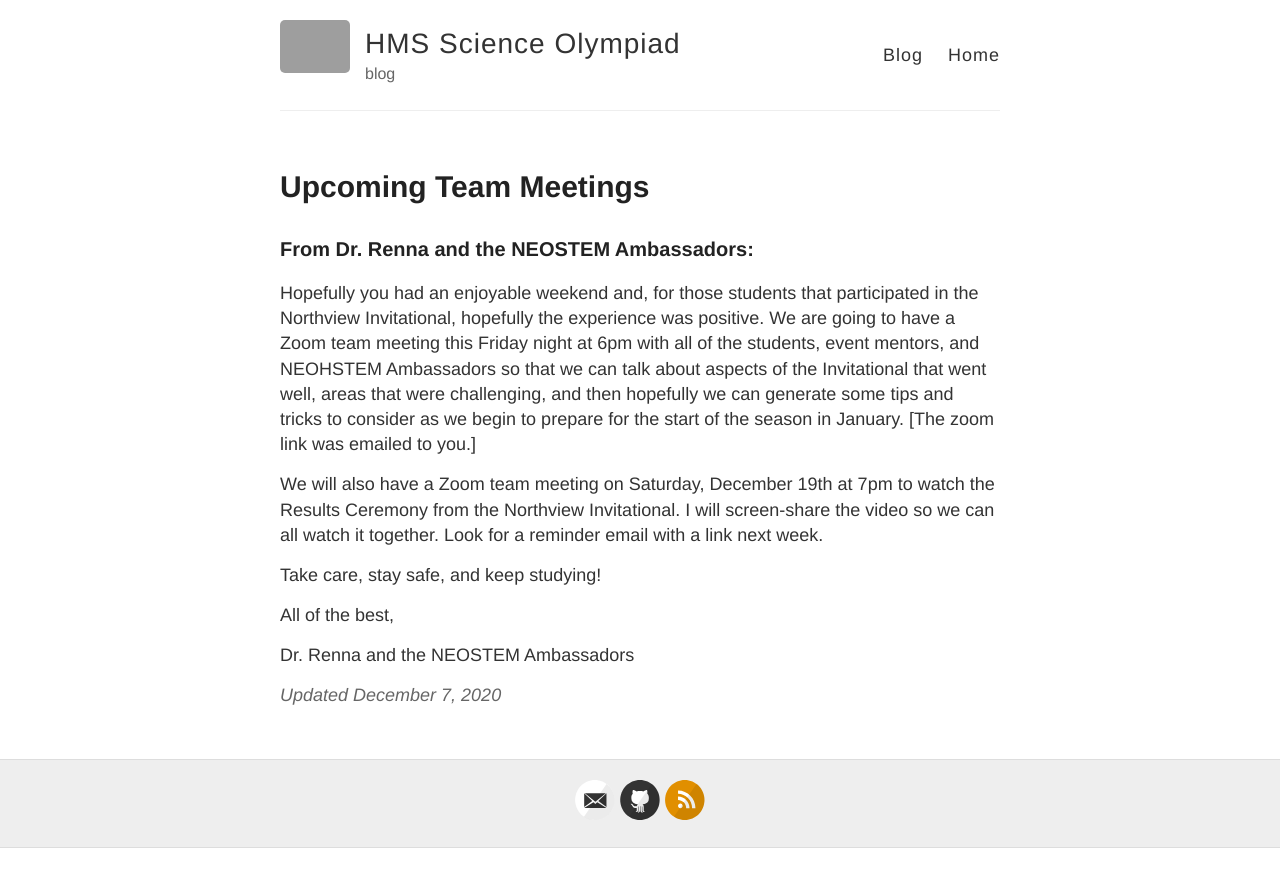
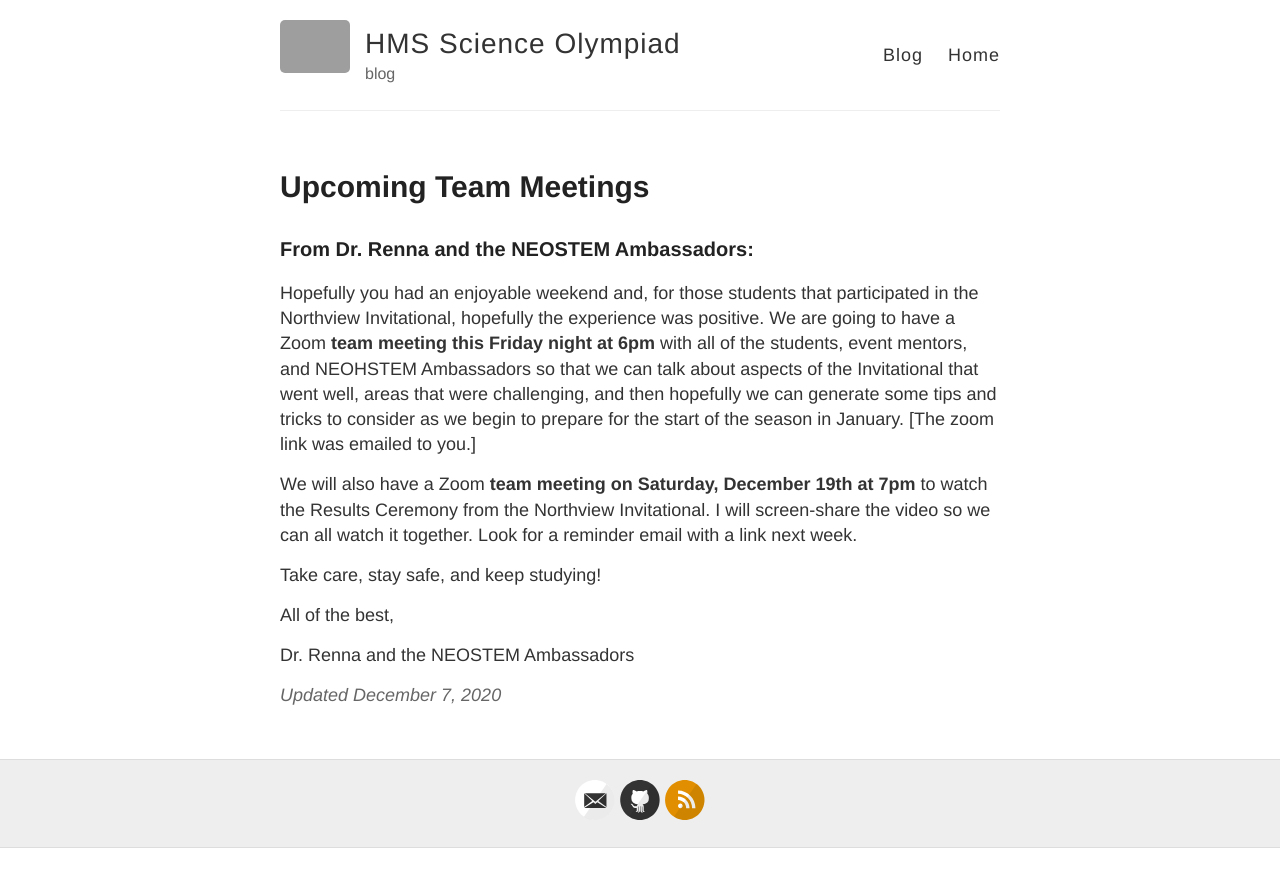
Before and after one commit to HMSSO/scioly-blog, a Jekyll site: the page built from _posts/2020-12-05-northview-invitational.markdown, in a window 1280 px wide. Shown: the top 887 px of the page. Built offline with Jekyll 4.4.1, drawn with Linux system fonts in a browser that asks for light colours; grey boxes are pictures that could not be loaded.

```diff
--- a/_posts/2020-12-05-northview-invitational.markdown
+++ b/_posts/2020-12-05-northview-invitational.markdown
@@ -5,9 +5,9 @@ date:   2020-12-07
 ---
 ### From Dr. Renna and the NEOSTEM Ambassadors:
 
-Hopefully you had an enjoyable weekend and, for those students that participated in the Northview Invitational, hopefully the experience was positive.  We are going to have a Zoom team meeting this Friday night at 6pm with all of the students, event mentors, and NEOHSTEM Ambassadors so that we can talk about aspects of the Invitational that went well, areas that were challenging, and then hopefully we can generate some tips and tricks to consider as we begin to prepare for the start of the season in January. [The zoom link was emailed to you.]
+Hopefully you had an enjoyable weekend and, for those students that participated in the Northview Invitational, hopefully the experience was positive.  We are going to have a Zoom **team meeting this Friday night at 6pm** with all of the students, event mentors, and NEOHSTEM Ambassadors so that we can talk about aspects of the Invitational that went well, areas that were challenging, and then hopefully we can generate some tips and tricks to consider as we begin to prepare for the start of the season in January. [The zoom link was emailed to you.]
 
-We will also have a Zoom team meeting on Saturday, December 19th at 7pm to watch the Results Ceremony from the Northview Invitational.  I will screen-share the video so we can all watch it together.  Look for a reminder email with a link next week.
+We will also have a Zoom **team meeting on Saturday, December 19th at 7pm** to watch the Results Ceremony from the Northview Invitational.  I will screen-share the video so we can all watch it together.  Look for a reminder email with a link next week.
 
 
 
```
